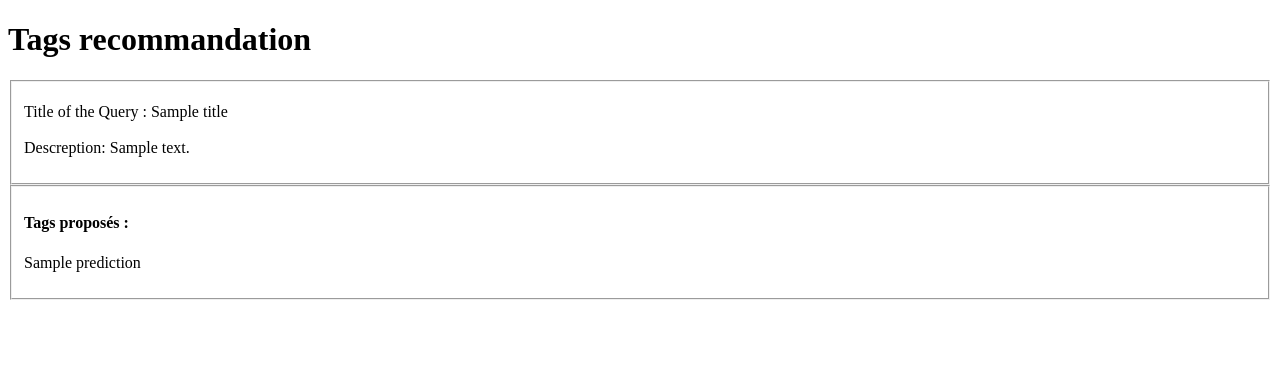
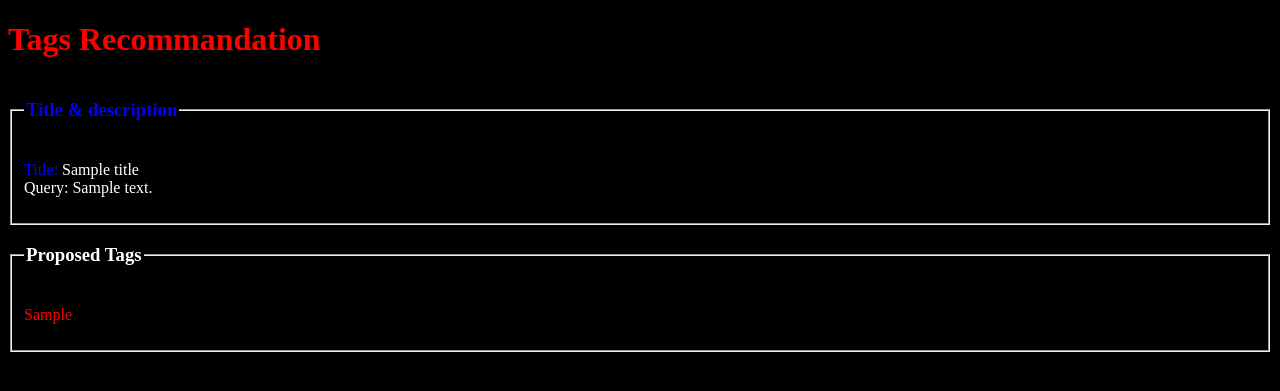
Before and after one commit to Bounkass/Categoriser-automatiquement-des-questions, a Flask app: template templates/result.html in a window 1280 px wide. Shown: the top 391 px of the page. Run offline with Flask 2, Linux system fonts and the light colour scheme; the template is opened without the code that fills it: most values are stand-ins (such as "Sample title", 1, 10 or a date in 2020); parts of the project's set-up code (start-up, migrations or seed data) failed here and were passed over.

Commit message:
add background

```diff
--- a/templates/result.html
+++ b/templates/result.html
@@ -6,33 +6,31 @@
     <title>Proposition de Tags StackOverflow</title>
   </head>
 
-  <body>
+  <body style="background: #000;">
     <div class="content">
       <header>
         <div class="header-background"></div>
         <div class="title">
-          <h1>
-            Tags recommandation
-          </h1>
+         <h1 style="color:red;">
+            Tags Recommandation
+         </h1>
         </div>
       </header>
-      <fieldset>
+          <fieldset style="color:blue;">
+            <legend><h3>Title & description</h3></legend>
             <p>
-                <label for='title'>Title of the Query : </label>
-                {{title}}
+                <label for='title'> Title: </label>
+                <font color="white">{{title}} </font>
                 <br>
-                <br>
-                <label for='body'> Descreption: </label>
-                {{body}}
+                <label for='body'> <font color="white"> Query:</font> </label>
+                <font color="white">{{body}} </font>
+            </p>
+          </fieldset>
 
-            </p>
-      </fieldset>
-
-          <fieldset>
+          <fieldset style="color:red;">
+            <legend><h3 style="color:white;">Proposed Tags</h3></legend>
             <p>
-
-                <label for='tags_Stack_Overflow'><h4>Tags proposés :</h4></label>
-                {{prediction}}
+                {{tags_prediction}}
             </p>
           </fieldset>
 
```
Also changed, not shown: templates/formula.html (+7 -7 lines).
